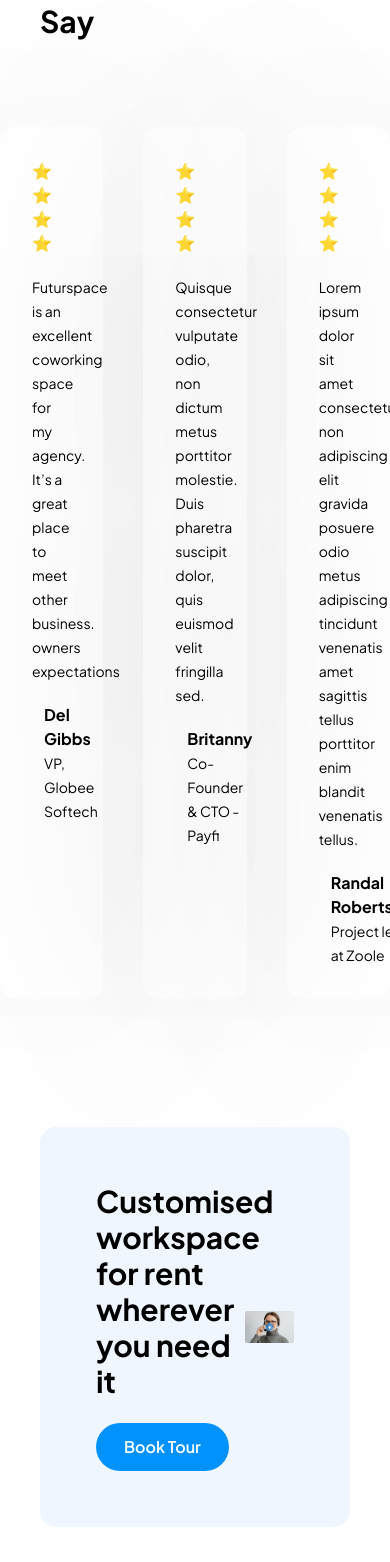
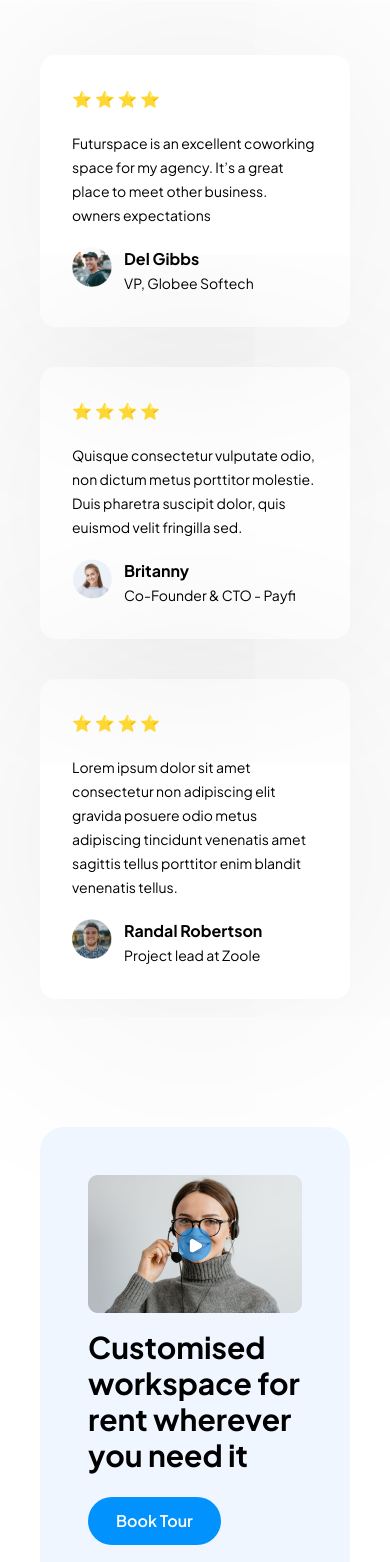
Before and after one commit to raymondtju/futurspace, a React (Vite) app: page / in a window 390 px wide. Shown: the part 7366-8928 px from the top of the page. Built offline with nearby package versions, Linux system fonts and the light colour scheme.

Commit message:
fix: styling responsive

```diff
--- a/src/pages/index.jsx
+++ b/src/pages/index.jsx
@@ -66,7 +66,7 @@ const services = [
 function OurServicesSection() {
   return (
     <Section className="mt-4 md:items-start" col>
-      <SectionExplain className="w-[80%]">
+      <SectionExplain className="md:w-[80%]">
         <SectionTag className="md:text-left text-center">
           OUR SERVICES
         </SectionTag>
@@ -268,7 +268,8 @@ function ReviewsSection() {
         </div>
       </Section>
 
-      <div className="grid grid-cols-3 gap-10 -mt-10">
+      <div className="cont md:relative md:m-0">
+        <div className="grid md:grid-cols-3 sm:grid-cols-2 grid-cols-1 gap-10 -mt-10">
           {reviews.map((rev, i) => (
             <Card key={i}>
               <h2>{rev.rating}</h2>
@@ -286,14 +287,15 @@ function ReviewsSection() {
           ))}
         </div>
       </div>
+    </div>
   );
 }
 
 function SectionTwo() {
   return (
     <Section className="mt-4">
-      <div className="bg-[#F0F6FF] p-14 w-full rounded-2xl flex justify-between items-center">
-        <div className="flex flex-col gap-6 w-3/4">
+      <div className="bg-[#F0F6FF] p-12 md:p-20 w-full rounded-3xl flex md:flex-row flex-col-reverse justify-between items-center">
+        <div className="flex flex-col gap-6 md:w-3/4 md:mt-0 mt-4">
           <SectionHeading>
             Customised workspace for rent wherever you need it
           </SectionHeading>
--- a/src/pages/pricing.jsx
+++ b/src/pages/pricing.jsx
@@ -14,7 +14,7 @@ import { ChecklistIcon } from "../components/icons";
 function HeroSection() {
   return (
     <Section>
-      <SectionExplain className="w-[60%] mt-10 mx-auto">
+      <SectionExplain className="md:w-[60%] mt-10 mx-auto">
         <SectionHeading className="text-center">
           Discover flexible spaces and solutions to your business
         </SectionHeading>
@@ -163,11 +163,11 @@ const questions = [
 function FAQSection() {
   return (
     <Section className="flex-col">
-      <SectionExplain className="w-[80%] mb-10 mx-auto">
+      <SectionExplain className="md:w-[80%] mb-10 mx-auto">
         <SectionHeading className="text-center">
           Frequently asked questions about coworking
         </SectionHeading>
-        <SectionDescription className="text-center w-[80%]">
+        <SectionDescription className="text-center md:w-[80%]">
           Lorem ipsum dolor sit amet, consectetur adipiscing elit cursus commodo
           at sit mi sed gravida et imperdiet sagittis euismod tortor fringilla
           amet.
@@ -193,8 +193,8 @@ function FAQSection() {
 function ContactSection() {
   return (
     <Section className="mt-4" row>
-      <div className="bg-[#F0F6FF] p-10 rounded-2xl md:flex md:flex-row flex-col-reverse gap-20 justify-between items-center">
-        <div className="flex flex-col gap-10 w-[80%]">
+      <div className="bg-[#F0F6FF] p-10 rounded-3xl flex md:flex-row flex-col-reverse md:gap-20 gap-12 items-center">
+        <div className="flex flex-col gap-8 md:w-[80%]">
           <SectionHeading>
             Confused about which plan would be most suitable for me?
           </SectionHeading>
--- a/src/pages/spaces.jsx
+++ b/src/pages/spaces.jsx
@@ -193,7 +193,7 @@ function FeedbackSection() {
             <SectionHeading className="text-center">
               We'd love to hear from you
             </SectionHeading>
-            <SectionDescription className="text-center w-[70%]">
+            <SectionDescription className="text-center md:w-[70%]">
               To book a complimentary private day office or desk, simply
               complete the form below.
             </SectionDescription>
```
Lines whose indentation alone changed are shown as unchanged.
